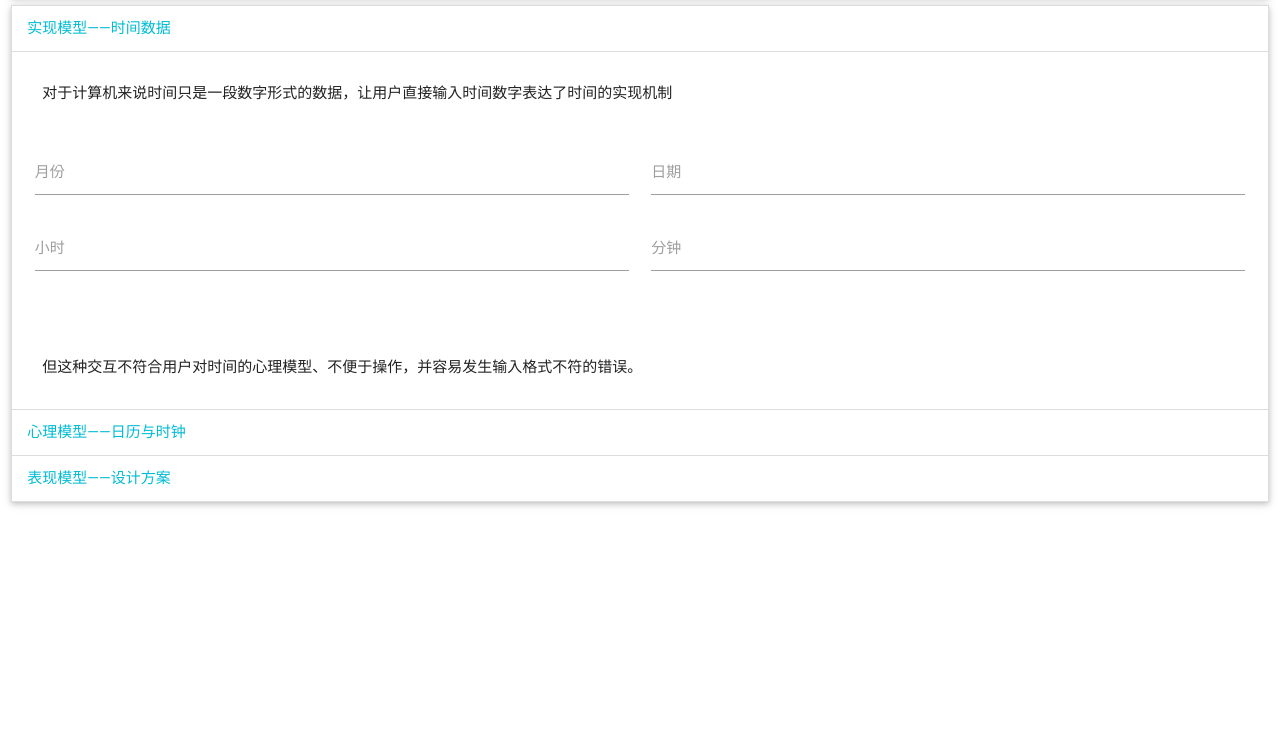
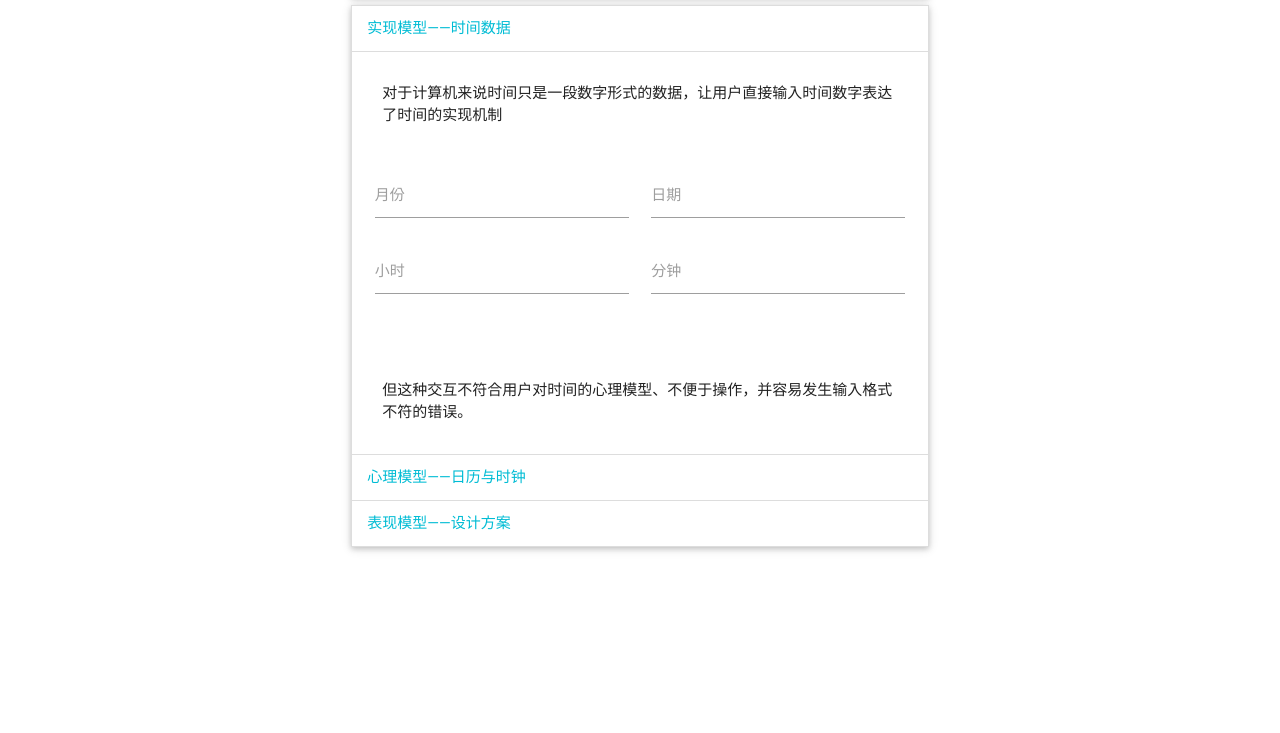
Before and after one commit to syzyh/homework1, a plain HTML site: page index.html in a window 1280 px wide. Shown: the part 67-800 px from the top of the page. Drawn offline with Linux system fonts and the light colour scheme.

Commit message:
addAutoForPC

```diff
--- a/index.html
+++ b/index.html
@@ -11,7 +11,7 @@
 <body>
 	<script src="materialize/js/jquery-2.1.1.min.js"></script>
 	<script src="materialize/js/materialize.min.js"></script>
-		<div class="row">
+		<div class="row" style="margin:0px auto;width: 600px" >
 			<div class="col s12 ">
 				<nav class="cyan">
 				    <div class="nav-wrapper">
```
